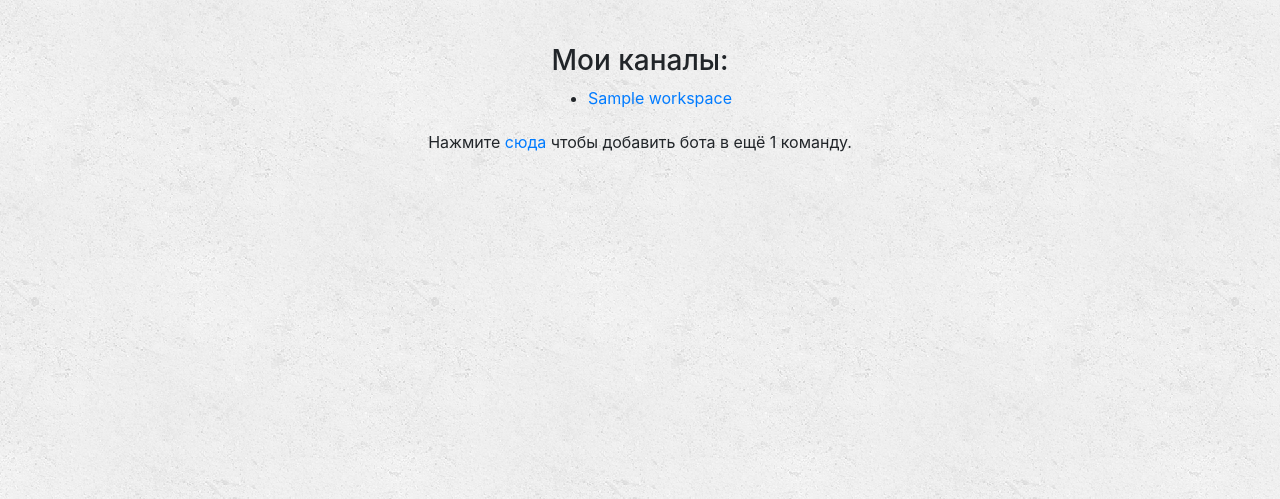
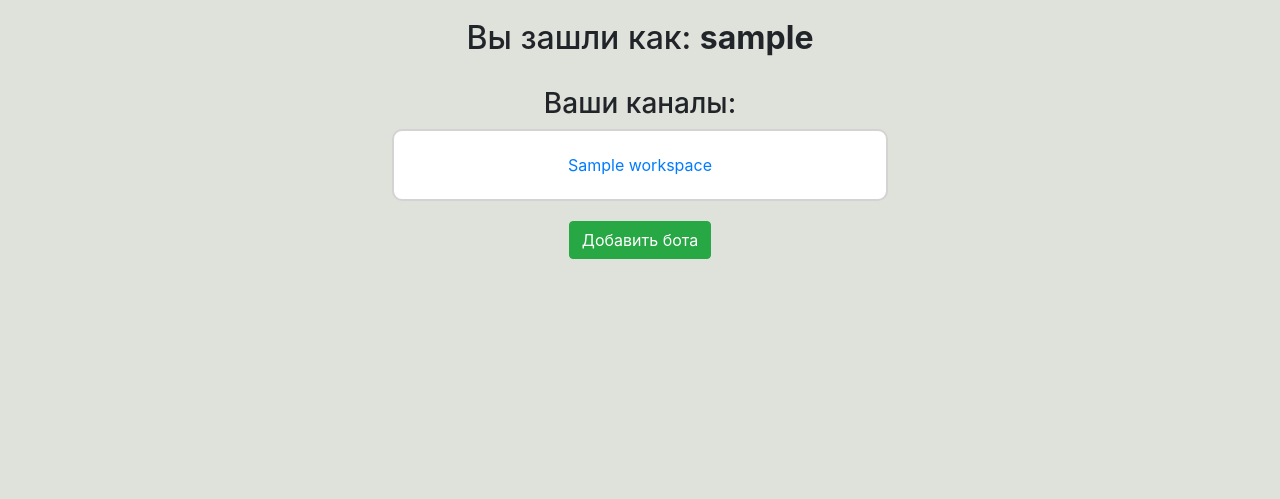
Before and after one commit to SlavaKyrai/slackbot, a Django app: page / in a window 1280 px wide. Shown: the part 56-555 px from the top of the page. Run offline with Django 3.2, Linux system fonts and the light colour scheme; a user stored in the database is signed in; tables that the repository leaves empty hold one stand-in row (values such as "Sample post"); some libraries are stand-ins or nearby versions.

Commit message:
Work with templates

```diff
--- a/botapp/forms.py
+++ b/botapp/forms.py
@@ -29,3 +29,7 @@ class AddModeratorForm(forms.ModelForm):
     class Meta:
         model = WorkSpace
         fields = ['moderators']
+
+    def __init__(self, *args, **kwargs):
+        super(AddModeratorForm, self).__init__(*args, **kwargs)  # Call to ModelForm constructor
+        self.fields['moderators'].widget.attrs['style'] = 'width:200px'
--- a/botapp/static/botapp/style.css
+++ b/botapp/static/botapp/style.css
@@ -1,6 +1,27 @@
 .page_content {
     margin: 20px;
-    margin-top: 100px;
+    margin-top: 75px;
+}
+
+.card-container {
+    alignment: center;
+    width: 40%;
+    margin: auto;
+
+}
+
+.card {
+    border-radius: 10px;
+    border: 2px solid lightgrey;
+    padding: 10px;
+}
+
+.card ul li {
+    text-align: center;
+}
+
+.card ul li a {
+    alignment: center;
 }
 
 .commands-list {
@@ -10,14 +31,6 @@
 
 .panel-footer {
     margin-top: 20px;
-}
-
-#id_moderators {
-    width: 300px;
-}
-
-.bot-settings {
-    margin: 50px;
 }
 
 .bot-settings p {
@@ -30,5 +43,5 @@
 }
 
 body {
-    background: white url("images/background.png");
+    background: #DFE2DB;
 }
--- a/botapp/templates/botapp/error.html
+++ b/botapp/templates/botapp/error.html
@@ -1,4 +1,4 @@
 {% extends 'botapp/base.html' %}
 {% block body %}
-        <h1 align="center"><strong>{{ error_message }}</strong></h1>
+    <h1 align="center"><strong>{{ error_message }}</strong></h1>
 {% endblock %}
--- a/botapp/templates/botapp/workspaces_list.html
+++ b/botapp/templates/botapp/workspaces_list.html
@@ -3,25 +3,33 @@
     {% if error_message %}
         <p align="center"><strong>{{ error_message }}</strong></p>
     {% endif %}
+    <h2 align="center">Вы зашли как: <strong>{{ user }}</strong></h2>
     {% if workspaces %}
-        <div align="center">
-            <h3>Мои каналы:</h3>
-            <ul class="commands-list">
-                {% for  workspace in workspaces %}
-                    <li><a href="{% url 'workspace_detail'  workspace.id %}">{{ workspace.team_name }}</a></li>
-                {% endfor %}
-            </ul>
+        <div class="card-container">
+            <h3 align="center" style="margin-top: 30px">Ваши каналы:</h3>
+
+            <div class="card">
+                <ul class="list-group list-group-flush">
+                    {% for  workspace in workspaces %}
+                        <li class="list-group-item" style="text-align: center">
+                            <a href="{% url 'workspace_detail'  workspace.id %}">
+                                {{ workspace.team_name }}
+                            </a>
+                        </li>
+                    {% endfor %}
+                </ul>
+            </div>
         </div>
+
         <div class="panel-footer" align="center">
-            Нажмите <a
-                href="https://slack.com/oauth/authorize?client_id=279452991798.278091243440&scope=bot,channels:history,commands">
-            сюда</a> чтобы добавить бота в ещё 1 команду.
+            <a href="https://slack.com/oauth/authorize?client_id=279452991798.278091243440&scope=bot,channels:history,commands"
+               class="btn btn-success" role="button">Добавить бота</a>
         </div>
     {% else %}
         <div class="empty-workspace" align="center">
             <p>Похоже, вы ещё не авторизировали приложения ни в одном канале</p>
-            <a href="https://slack.com/oauth/authorize?client_id=279452991798.278091243440&scope=bot,channels:history,commands">
-                Нажмите здесь</a> чтобы добавить команду.
+             <a href="https://slack.com/oauth/authorize?client_id=279452991798.278091243440&scope=bot,channels:history,commands"
+               class="btn btn-success" role="button">Добавить бота</a>
         </div>
     {% endif %}
 {% endblock %}
--- a/botapp/views.py
+++ b/botapp/views.py
@@ -4,8 +4,7 @@ import requests
 from django.conf import settings
 from django.contrib.auth import authenticate, login, logout
 from django.db import IntegrityError
-from django.http import Http404, HttpResponse
-from django.shortcuts import render, redirect, get_object_or_404
+from django.shortcuts import render, redirect
 from django.views.generic import ListView, DetailView, UpdateView
 from rest_framework import status
 from rest_framework.response import Response
@@ -37,7 +36,7 @@ def slack_oauth_view(request):
                                         user_admin=request.user)
     except IntegrityError:
         return render(request,
-                      'botapp/workspaces_list.html',
+                      'botapp/error.html',
                       {'error_message': 'Ошибка :(, кажется, кто то уже зарегестрировался как админ, этого сообщества'})
     return redirect('home')
 
@@ -121,6 +120,7 @@ class ChannelConfig(UpdateView):
     form_class = ChannelConfigForm
     template_name = 'botapp/channel_config.html'
     success_url = '/'
+    model = WorkSpace
 
     def get(self, request, *args, **kwargs):
         workspace = WorkSpace.objects.get(pk=self.kwargs['pk'])
@@ -141,6 +141,7 @@ class ModerAdd(UpdateView):
     template_name = 'botapp/moder_add.html'
     form_class = AddModeratorForm
     success_url = '/'
+    model = WorkSpace
 
     def get(self, request, *args, **kwargs):
         workspace = WorkSpace.objects.get(pk=self.kwargs['pk'])
```
Also changed, not shown: botapp/templates/botapp/workspace_detail.html (+33 -12 lines), botapp/templates/botapp/workspace_moderating.html (+13 -5 lines), botapp/static/botapp/images/background.png (deleted).
